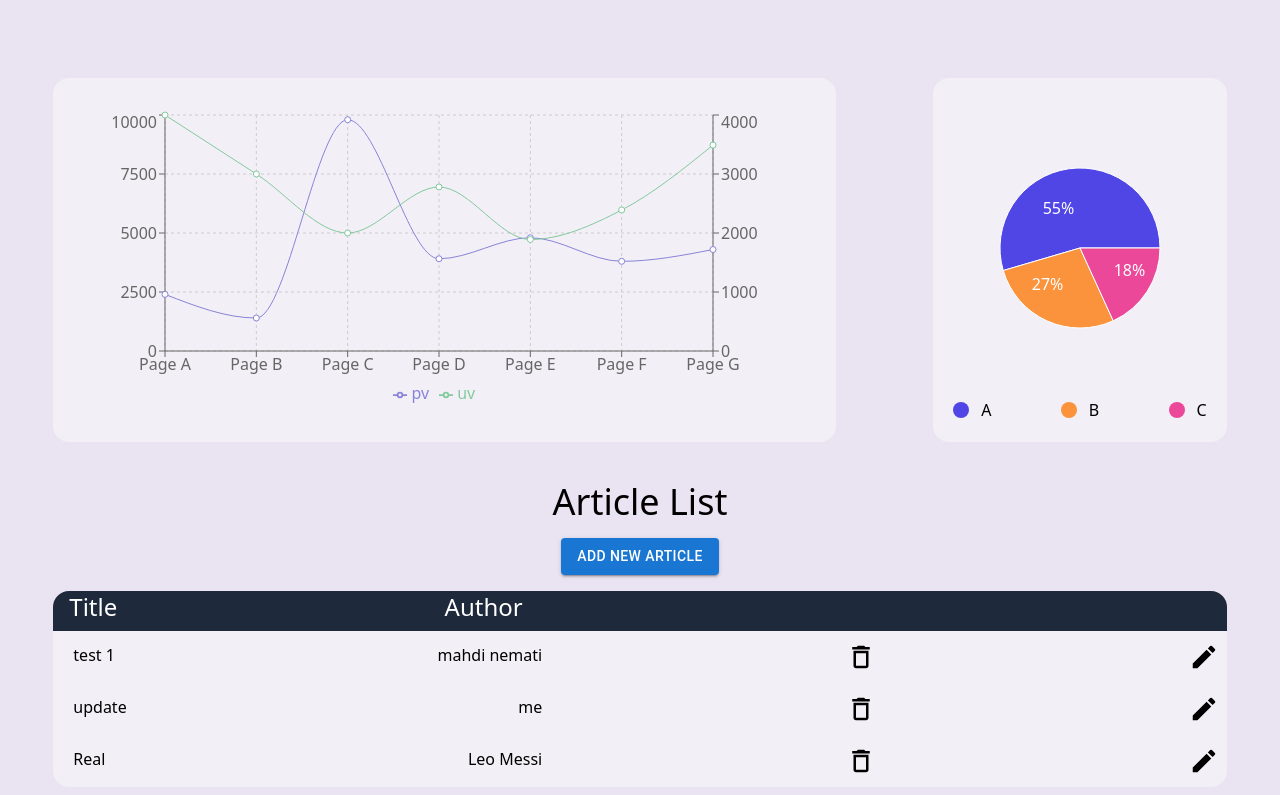
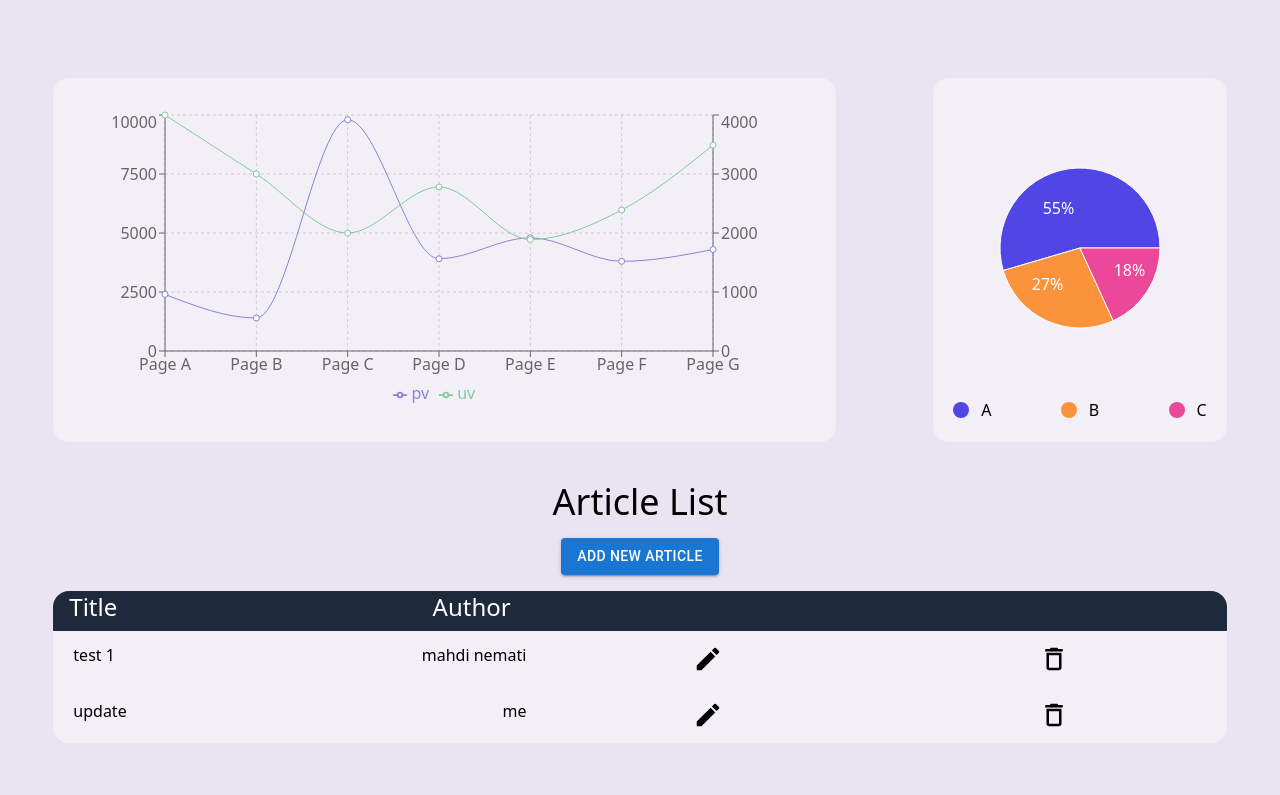
Before and after one commit to mahdi-nemati/Admin-Dashboard, a React (Create React App) app: page /home in a window 1280 px wide. Shown: the part 306-1101 px from the top of the page. After the commit the page ends 1057 px from the top, so only its background shows below. Built offline with nearby package versions, Linux system fonts and the light colour scheme; data requests are answered from the project's data file.

Commit message:
complated Article list style

```diff
--- a/db.json
+++ b/db.json
@@ -9,14 +9,8 @@
     {
       "title": "update",
       "author": "me",
-      "body": "this is ",
+      "body": "this was updated",
       "id": 2
-    },
-    {
-      "title": "Real",
-      "author": "Leo Messi",
-      "body": "mes que un club",
-      "id": 3
     }
   ]
 }
--- a/src/Components/ArticleComponent/ArticleList.jsx
+++ b/src/Components/ArticleComponent/ArticleList.jsx
@@ -6,11 +6,15 @@ import { Button } from "@mui/material";
 import Loading from "./Loading";
 import DeleteOutlineIcon from "@mui/icons-material/DeleteOutline";
 import EditIcon from "@mui/icons-material/Edit";
+import { t } from "i18next";
 export default function ArticleList() {
   const navigate = useNavigate();
   const dispatch = useDispatch();
   const { Article, error, loading } = useSelector((store) => store.Article);
-  const arrArt = Array.from(Article);
+  const { isRtl } = useSelector((store) => store.ltr);
+  console.log(Article);
+  const arrArt = Article && Array.from(Article);
+  console.log(arrArt);
   const clickHandle = (e) => {
     e.preventDefault();
     navigate("/add-article");
@@ -25,16 +29,19 @@ export default function ArticleList() {
   if (loading) return <Loading />;
   if (error) return <p>something went wrong!</p>;
   return (
-    <main className="w-full flex flex-col justify-center items-center mt-5">
-      <h1 className="mb-4 text-4xl">Article List</h1>
+    <main
+      className="w-full flex flex-col justify-center items-center mt-5"
+      dir={isRtl === "yes" ? "rtl" : "ltr"}
+    >
+      <h1 className="mb-4 text-4xl">{t("Article List")}</h1>
       <Button variant="contained" onClick={clickHandle}>
-        Add New Article
+        {t("Add New Article")}
       </Button>
       <section className="mt-4 mb-2 bg-white bg-opacity-40 w-11/12 rounded-2xl">
         <div className="flex bg-slate-800 text-white h-10 text-2xl rounded-t-2xl">
-          <div className="flex justify-between w-2/5 pl-4">
-            <div>Title</div>
-            <div>Author</div>
+          <div className="flex justify-between w-2/5 pl-4 pr-3">
+            <div>{t("Title")}</div>
+            <div>{t("Author")}</div>
           </div>
         </div>
         {Article ? (
@@ -46,11 +53,12 @@ export default function ArticleList() {
               >
                 <Link
                   to={`/article/${a.id}`}
-                  className="flex justify-between w-5/12 pl-5 pt-2 pb-2 mb-2 mt-1 hover:bg-gray-200 cursor-pointer"
+                  className="flex justify-between w-5/12 pl-5 pt-2 pb-2 mb-3 mt-1 rounded-md pr-2 hover:bg-gray-200 cursor-pointer"
                 >
                   <p>{a.title}</p>
                   <p>{a.author}</p>
                 </Link>
+                <section className="flex-row-reverse w-3/5 flex justify-around">
                   <span
                     className="hover:bg-gray-200 cursor-pointer p-2 rounded-full"
                     onClick={() => deleteHandler(a.id)}
@@ -62,6 +70,7 @@ export default function ArticleList() {
                       <EditIcon sx={{ fontSize: "30px" }} />
                     </Link>
                   </span>
+                </section>
               </div>
             );
           })
--- a/src/locales/en/translation.json
+++ b/src/locales/en/translation.json
@@ -12,5 +12,9 @@
   "Send email": "Send email",
   "Drafts": "Drafts",
   "Dashboard": "Dashboard",
-  "Email" : "Email"
+  "Email" : "Email",
+  "Article List":"Article List",
+  "Add New Article":"Add New Article",
+  "Title":"Title",
+  "Author":"Author"
 }
--- a/src/locales/fa/translation.json
+++ b/src/locales/fa/translation.json
@@ -12,5 +12,9 @@
   "Send email": "ارسال",
   "Drafts": "پیش نویس",
   "Dashboard": "داشبورد",
-  "Email": "ایمیل"
+  "Email": "ایمیل",
+  "Article List" : "مقاله ها",
+  "Add New Article":"اضافه کردن",
+  "Title":"عنوان",
+  "Author":"نویسنده"
 }
```
Lines whose indentation alone changed are shown as unchanged.
